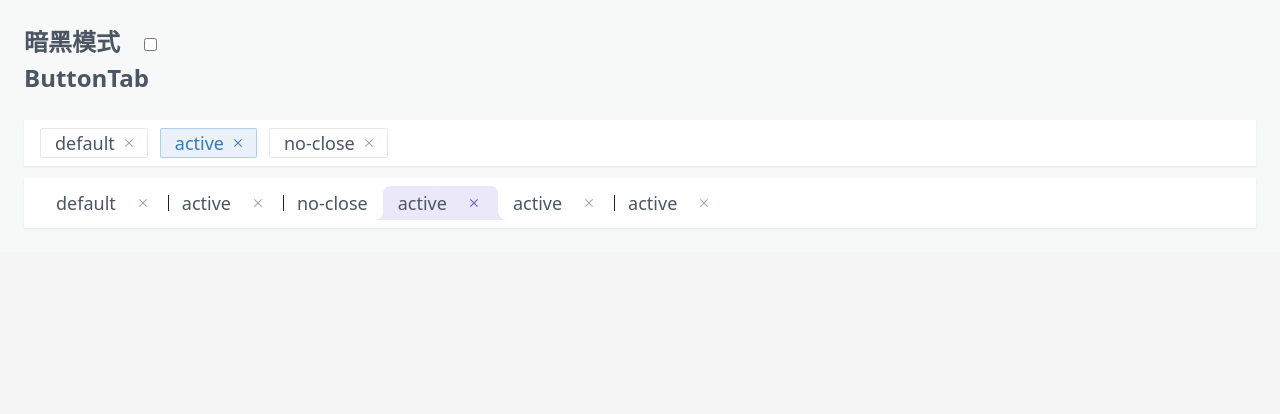
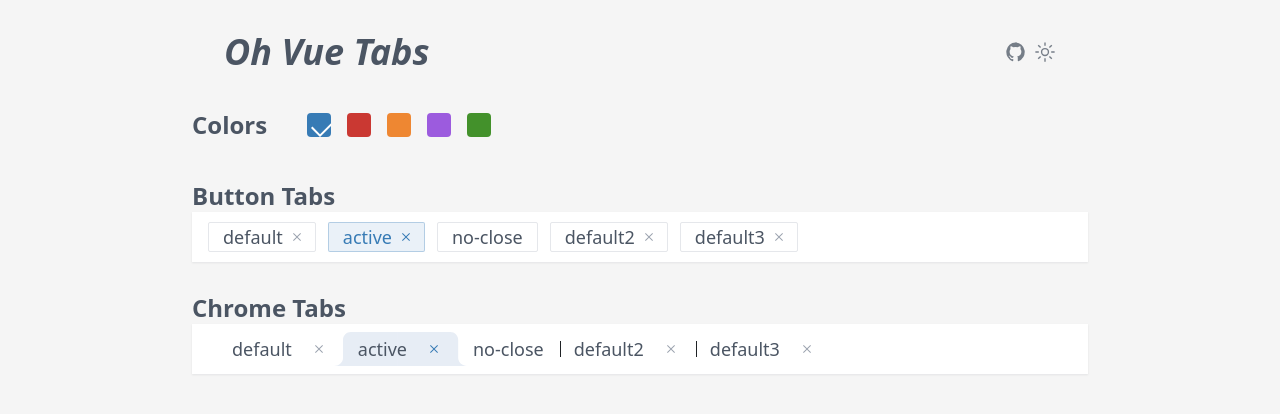
Before and after one commit to cosmoscatts/oh-vue-tabs, a Vue app: page / in a window 1280 px wide. Shown: the top 414 px of the page. Built offline with nearby package versions, Linux system fonts and the light colour scheme; a web font is replaced by a local one.

Commit message:
chore: preview

```diff
--- a/src/App.vue
+++ b/src/App.vue
@@ -1,60 +1,108 @@
 <script setup lang="ts">
-import { ref, unref } from 'vue'
+import { ref, computed, watch } from 'vue'
 import TabButton from '~/components/TabButton.vue'
 import TabChrome from '~/components/TabChrome.vue'
 
-const dark = ref(false)
+const isDark = ref(false)
 
-function handleDarkMode() {
-  dark.value = !unref(dark)
+const setMode2Body = (mode: boolean) => {
+  if (mode)
+    document.querySelector('html')!.setAttribute('class', 'dark')
+  else document.querySelector('html')!.removeAttribute('class')
+}
+
+watch(isDark, setMode2Body)
+
+const toggleDark = () => isDark.value = !isDark.value
+
+const THEME_COLORS = [
+  '#377BB5',
+  '#CA3832',
+  '#EE8732',
+  '#9C5BDE',
+  '#43912B'
+]
+const pickedColorId = ref(0)
+const pickedColor = computed(() => THEME_COLORS[pickedColorId.value])
+
+function pickColor(colorId: number) {
+  pickedColorId.value = colorId
 }
 </script>
 
 <template>
-  <div class="h-full p-24px text-18px bg-#f6f9f8" :class="{ '!bg-#101014 text-light': dark }">
-    <div>
-      <span class="pr-24px text-24px font-bold">暗黑模式</span>
-      <input type="checkbox" :checked="dark" @change="handleDarkMode">
+  <div h-screen w-70vw bg-transparent mx-a text-18px>
+    <div flex="~ gap2" items-center px8 pt8 pb2>
+      <h1 text="4xl primary" font="bold italic">
+        Oh Vue Tabs
+      </h1>
+      <div flex-auto />
+      <a icon-btn i-carbon-logo-github href="https://github.com/cosmoscatts/oh-vue-tabs" target="_blank"
+        title="GitHub" />
+      <button icon-btn i-carbon-sun dark:i-carbon-moon @click="toggleDark" />
     </div>
-    <h3 class="pb-24px text-24px font-bold">
-      ButtonTab
-    </h3>
-    <div class="tab-shadow pl-16px py-8px bg-white" :class="{ '!bg-dark text-white': dark }">
-      <TabButton :is-dark="dark">
+
+    <div flex items-center h-50px mt-20px>
+      <h2 font-bold text-2xl>Colors</h2>
+      <ul flex justify-between gap-x-4 ml-40px>
+      <li
+        v-for="(color, i) in THEME_COLORS"
+        :key="`${i}-color`"
+        w-6 h-6 rounded text-white cursor-pointer
+        :style="{ backgroundColor: color }"
+        @click="pickColor(i)"
+      >
+        <div v-show="pickedColorId === i" w-full h-full flex justify-center items-center>
+          <svg width="24" height="24" viewBox="0 0 24 24"><path fill="currentColor" d="m13 24l-9-9l1.414-1.414L13 21.171L26.586 7.586L28 9L13 24z"/></svg>
+        </div>
+      </li>
+    </ul>
+    </div>
+
+    <h2 text-2xl font-bold mt-30px>Button Tabs</h2>
+    <div class="tab" bg="white dark:dark" flex items-center gap-x-3>
+      <TabButton :is-dark="isDark" :primary-color="pickedColor">
         default
       </TabButton>
-      <TabButton :is-dark="dark" :is-active="true" class="ml-12px">
+      <TabButton :is-dark="isDark" :is-active="true" :primary-color="pickedColor">
         active
       </TabButton>
-      <TabButton :is-dark="dark" class="ml-12px">
+      <TabButton :is-dark="isDark" :closable="false" :primary-color="pickedColor">
         no-close
       </TabButton>
+      <TabButton :is-dark="isDark" :primary-color="pickedColor">
+        default2
+      </TabButton>
+      <TabButton :is-dark="isDark" :primary-color="pickedColor">
+        default3
+      </TabButton>
     </div>
-    <div class="tab-shadow px-8px py-8px mt-12px bg-white" :class="{ '!bg-dark text-white': dark }">
-      <TabChrome mode="default" :is-dark="dark" primary-color="#5856D6">
+
+    <h2 text-2xl font-bold mt-30px>Chrome Tabs</h2>
+    <div class="tab"  bg="white dark:dark">
+      <TabChrome :is-dark="isDark" :bg-color="['#ffffff', '#222222']" :primary-color="pickedColor">
         default
       </TabChrome>
-      <TabChrome :is-dark="dark" primary-color="#5856D6">
+      <TabChrome :is-dark="isDark" :bg-color="['#ffffff', '#222222']" :primary-color="pickedColor" :is-active="true">
         active
       </TabChrome>
-      <TabChrome :is-dark="dark" primary-color="#5856D6" :closable="false">
+      <TabChrome :is-dark="isDark" :bg-color="['#ffffff', '#222222']" :primary-color="pickedColor" :closable="false">
         no-close
       </TabChrome>
-      <TabChrome :is-dark="dark" primary-color="#5856D6" :is-active="true">
-        active
+      <TabChrome :is-dark="isDark" :bg-color="['#ffffff', '#222222']" :primary-color="pickedColor">
+        default2
       </TabChrome>
-      <TabChrome :is-dark="dark" primary-color="#5856D6">
-        active
-      </TabChrome>
-      <TabChrome :is-dark="dark" primary-color="#5856D6" :is-last="true">
-        active
+      <TabChrome :is-dark="isDark" :bg-color="['#ffffff', '#222222']" :primary-color="pickedColor" :is-last="true">
+        default3
       </TabChrome>
     </div>
   </div>
 </template>
 
 <style scoped>
-.tab-shadow {
+.tab {
+  height: 50px;
+  padding: 8px 16px;
   box-shadow: 0 1px 2px rgb(0 21 41 / 8%);
 }
 </style>
--- a/src/components/ChromeShape.vue
+++ b/src/components/ChromeShape.vue
@@ -19,9 +19,9 @@ const {
   isActive = false,
   isHover = false,
   primaryColor = ColorMap.primaryColor,
-  bgColor = ['#ffffff', '#18181c'],
-  hoverBgColor = ['#dee1e6', '#2D2D2D'],
-  mixColor = ['#ffffff', '#000000'],
+  bgColor = ColorMap.chromeBgColor,
+  hoverBgColor = ColorMap.chromeHoverBgColor,
+  mixColor = ColorMap.chromeMixColor,
   mixRatio = [0.2, 0.3],
 } = defineProps<Props>()
 
--- a/src/components/TabChrome.vue
+++ b/src/components/TabChrome.vue
@@ -1,7 +1,7 @@
 <script setup lang="ts">
 import Close from './Close.vue'
 import ChromeShape from './ChromeShape.vue'
-import { useBoolean } from '~/composables'
+import { useBoolean, ColorMap } from '~/composables'
 import type { FillColor, MixRatio } from '~/index'
 
 interface Props {
@@ -19,11 +19,11 @@ interface Props {
 const {
   isDark = false,
   isActive = false,
-  primaryColor = '#1890ff',
+  primaryColor = ColorMap.primaryColor,
   closable = true,
-  bgColor = ['#ffffff', '#18181c'],
-  hoverBgColor = ['#dee1e6', '#2D2D2D'],
-  mixColor = ['#ffffff', '#000'],
+  bgColor = ColorMap.chromeBgColor,
+  hoverBgColor = ColorMap.chromeHoverBgColor,
+  mixColor = ColorMap.chromeMixColor,
   mixRatio = [0.13, 0.35],
   isLast = false,
 } = defineProps<Props>()
--- a/src/composables/index.ts
+++ b/src/composables/index.ts
@@ -17,9 +17,13 @@ export function useBoolean(initValue = false) {
   }
 }
 
-export enum ColorMap {
-  primaryColor = '#377BB5',
-  defaultIconColor = '#9ca3af',
-  borderColor = '#e5e7eb',
-  borderDarkColor = '#ffffff3d',
+export const ColorMap = {
+  primaryColor : '#377BB5',
+  defaultIconColor : '#9ca3af',
+  borderColor : '#e5e7eb',
+  borderDarkColor : '#ffffff3d',
+
+  chromeBgColor : ['#ffffff', '#18181c'],
+  chromeHoverBgColor : ['#dee1e6', '#2D2D2D'],
+  chromeMixColor : ['#ffffff', '#000000'],
 }
--- a/unocss.config.ts
+++ b/unocss.config.ts
@@ -12,7 +12,7 @@ import {
 export default defineConfig({
   shortcuts: [
     ['btn', 'px-4 py-1 rounded inline-block bg-teal-700 text-white cursor-pointer hover:bg-teal-800 disabled:cursor-default disabled:bg-gray-600 disabled:opacity-50'],
-    ['icon-btn', 'inline-block cursor-pointer select-none opacity-75 transition duration-200 ease-in-out hover:opacity-100 hover:text-teal-600'],
+    ['icon-btn', 'inline-block cursor-pointer select-none opacity-75 transition duration-200 ease-in-out hover:(opacity-100 text-primary)'],
   ],
   presets: [
     presetUno(),
```
